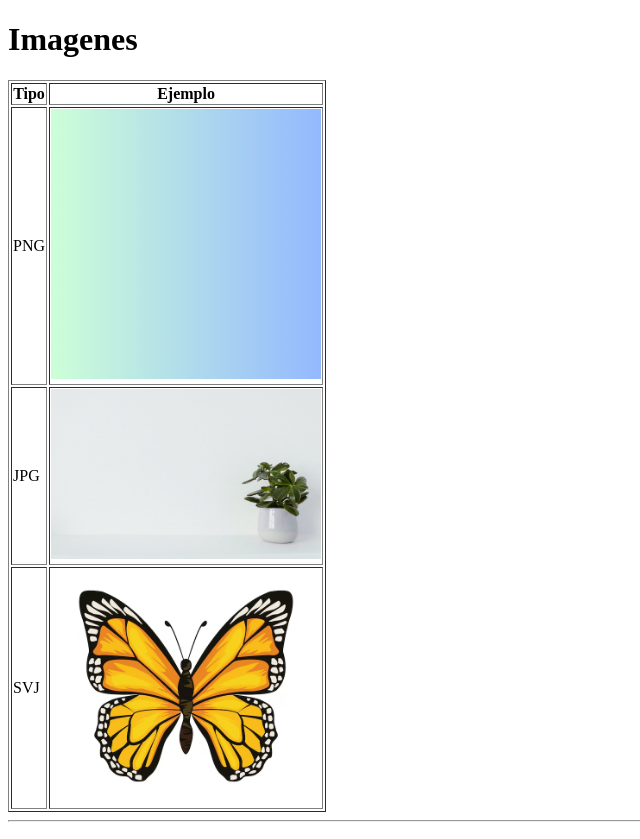
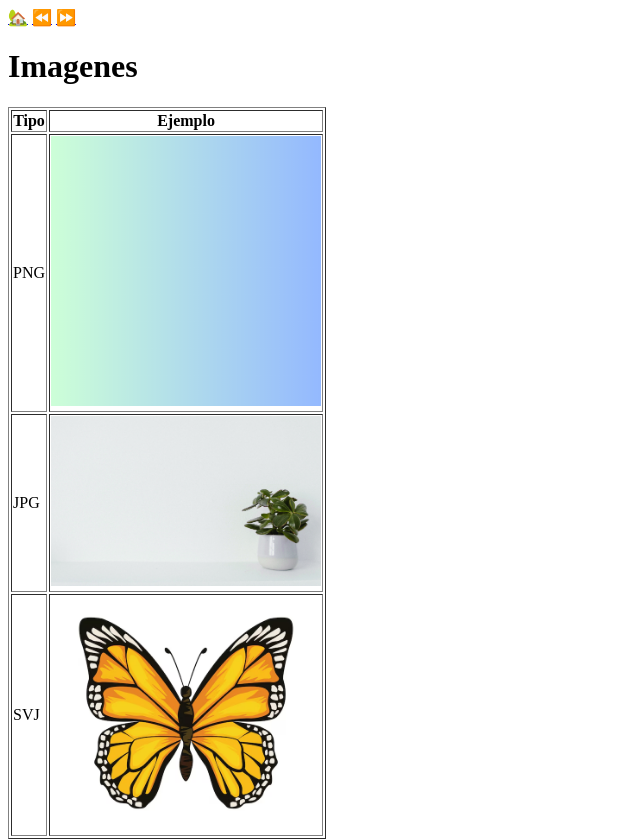
Before and after one commit to betohdzg/Unidad-2-Avance1, a plain HTML site: page Objeto Multimedaia.html in a window 1280 px wide. Shown: the top 839 px of the page, without its empty margins (0-640 px from the left). Drawn offline with Linux system fonts and the light colour scheme.

Commit message:
Objeto Multimedaia.html

```diff
--- a/Objeto Multimedaia.html
+++ b/Objeto Multimedaia.html
@@ -6,7 +6,9 @@
     <title>Objeto multimedia</title>
 </head>
 <body>
-
+  <a href="index.html">🏡</a>
+  <a href="Mi horario de Clases.html">⏪</a>
+  <a href="Parrafos.html">⏩</a>
     <h1>Imagenes</h1>
   <table border="1">
         <tr>
```
